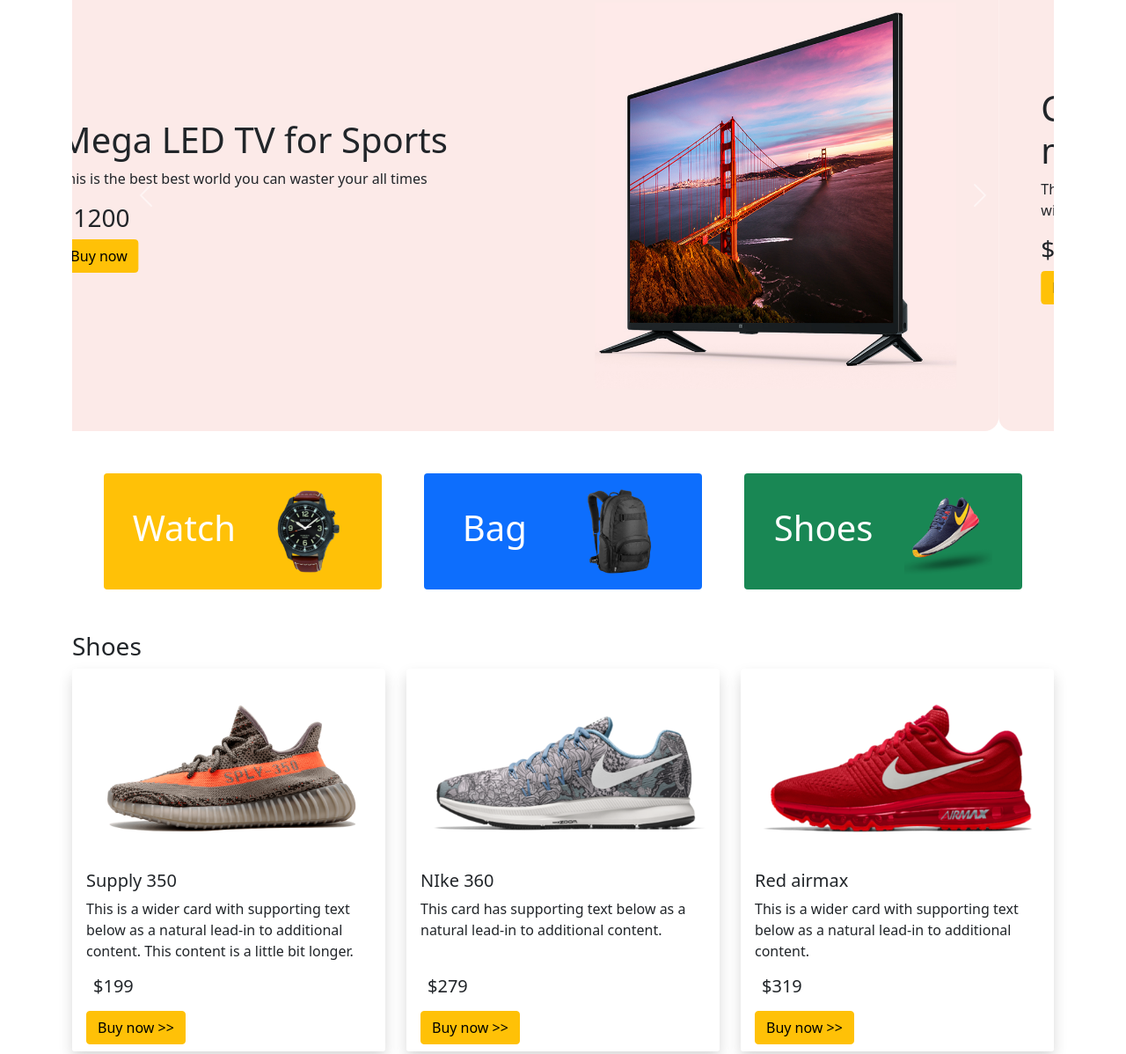
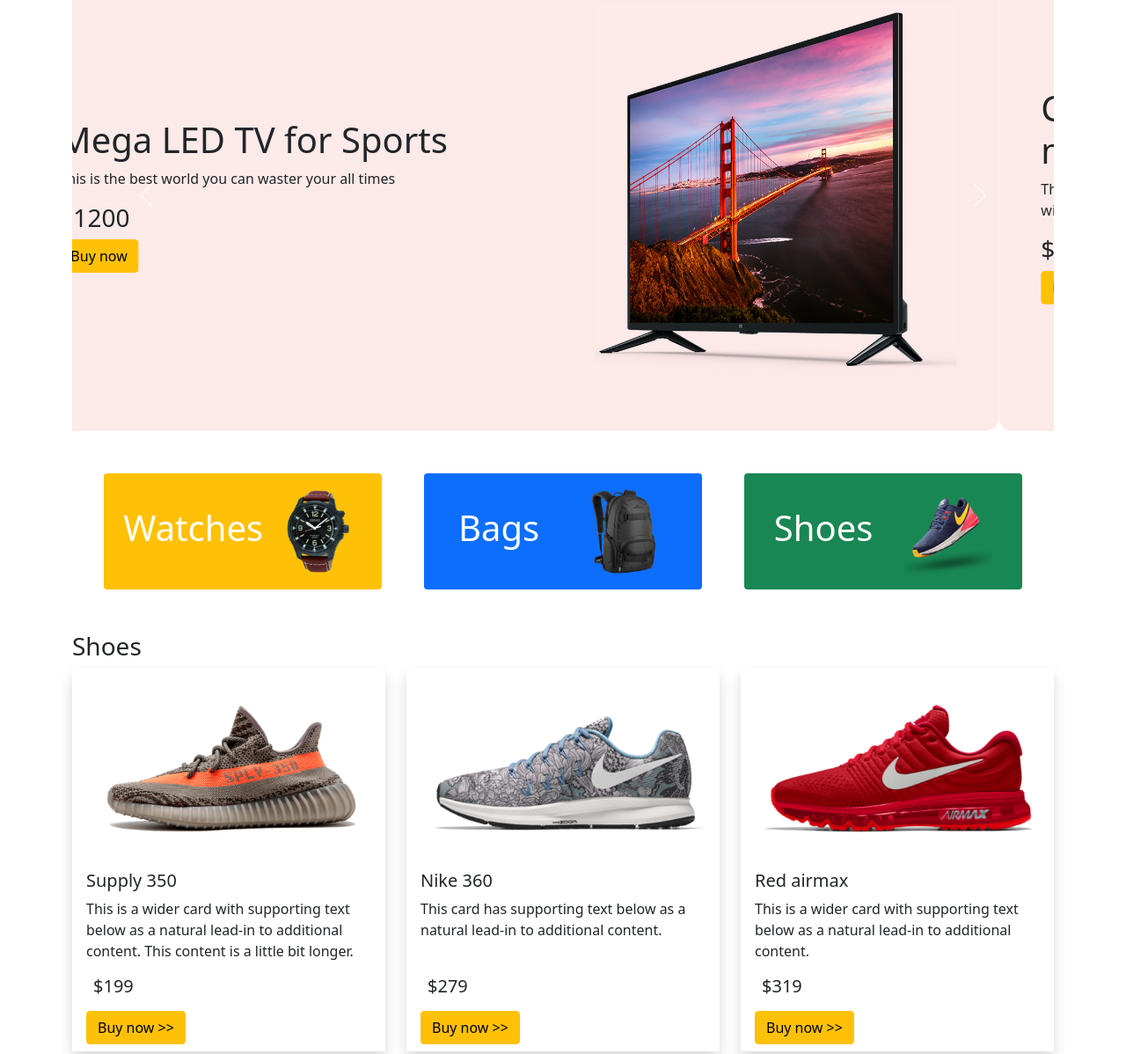
Before and after one commit to Alaminkhan907/panda_commerce, a plain HTML site: page index.html in a window 1280 px wide. Shown: the part 150-1348 px from the top of the page at 88% size. Drawn offline with Linux system fonts and the light colour scheme.

Commit message:
correction

```diff
--- a/index.html
+++ b/index.html
@@ -45,7 +45,7 @@
             <div class="row d-flex align-items-center p-5">
               <div class="col-md-7">
                 <h1>Mega LED TV for Sports</h1>
-                <p>This is the best best world you can waster your all times</p>
+                <p>This is the best world you can waster your all times</p>
                 <h3>$1200</h3>
                 <div class="btn btn-warning">Buy now</div>
               </div>
@@ -83,7 +83,7 @@
               <div class="col-md-7">
                 <h1>Xbox for higher gaming performenc</h1>
                 <p>
-                  We are offering higher gaming performen gaming concol. all
+                  We are offering higher gaming performence gaming concol. all
                   types of gaming solution in one.
                 </p>
                 <h3>$1799</h3>
@@ -126,7 +126,7 @@
               <div
                 class="p-3 rounded bg-warning d-flex align-items-center justify-content-around"
               >
-                <h1 class="text-white">Watch</h1>
+                <h1 class="text-white">Watches</h1>
                 <img src="images/categories/watch.png" alt="" />
               </div>
             </div>
@@ -134,7 +134,7 @@
               <div
                 class="p-3 rounded bg-primary d-flex align-items-center justify-content-around"
               >
-                <h1 class="text-white">Bag</h1>
+                <h1 class="text-white">Bags</h1>
                 <img src="images/categories/bag.png" alt="" />
               </div>
             </div>
@@ -182,7 +182,7 @@
                 alt="..."
               />
               <div class="card-body">
-                <h5 class="card-title">NIke 360</h5>
+                <h5 class="card-title">Nike 360</h5>
                 <p class="card-text">
                   This card has supporting text below as a natural lead-in to
                   additional content.
```
